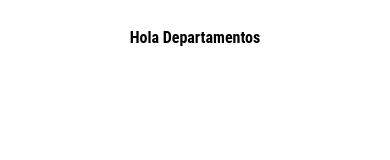
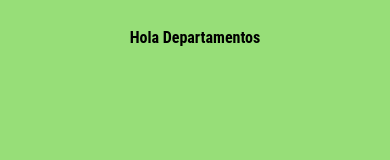
Before and after one commit to saiazar/numero-uno, a plain HTML site: page index.html in a window 390 px wide. Drawn offline with Linux system fonts and the light colour scheme.

Commit message:
colores de background

```diff
--- a/css/estilo.css
+++ b/css/estilo.css
@@ -6,3 +6,18 @@ font-weight: bold;
 padding-top: 20px;
 text-align: center;
 }
+@media (min-width: 1200px ) {
+	body {
+		background-color:  #f34242;
+
+	}
+}
+@media (max-width: 1200px ) {
+	body {
+		background-color:  #fef679;
+
+	}
+}
+@media (max-width: 1200px ) {
+	body {
+		background-color:  #97de78;
```
